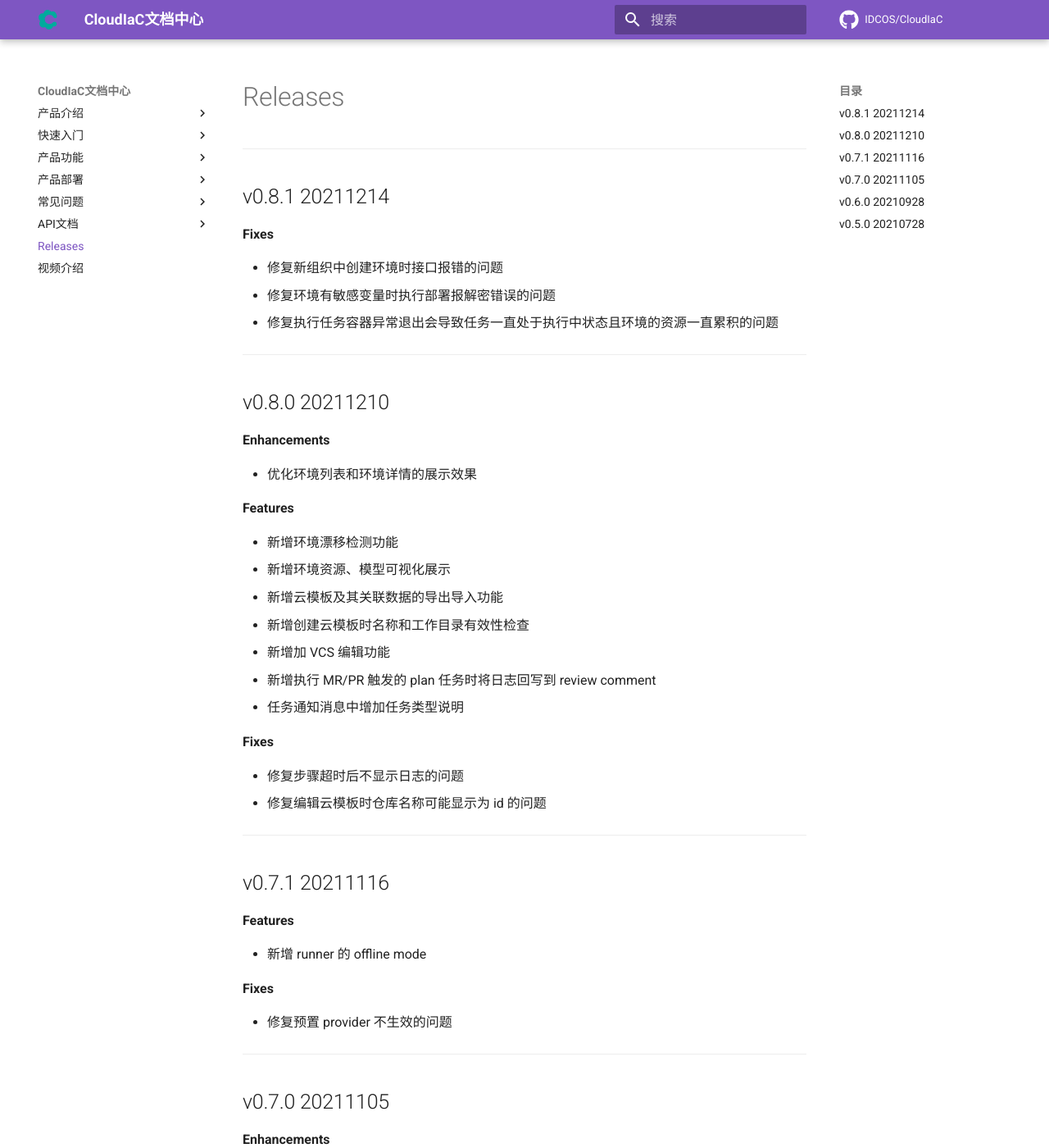
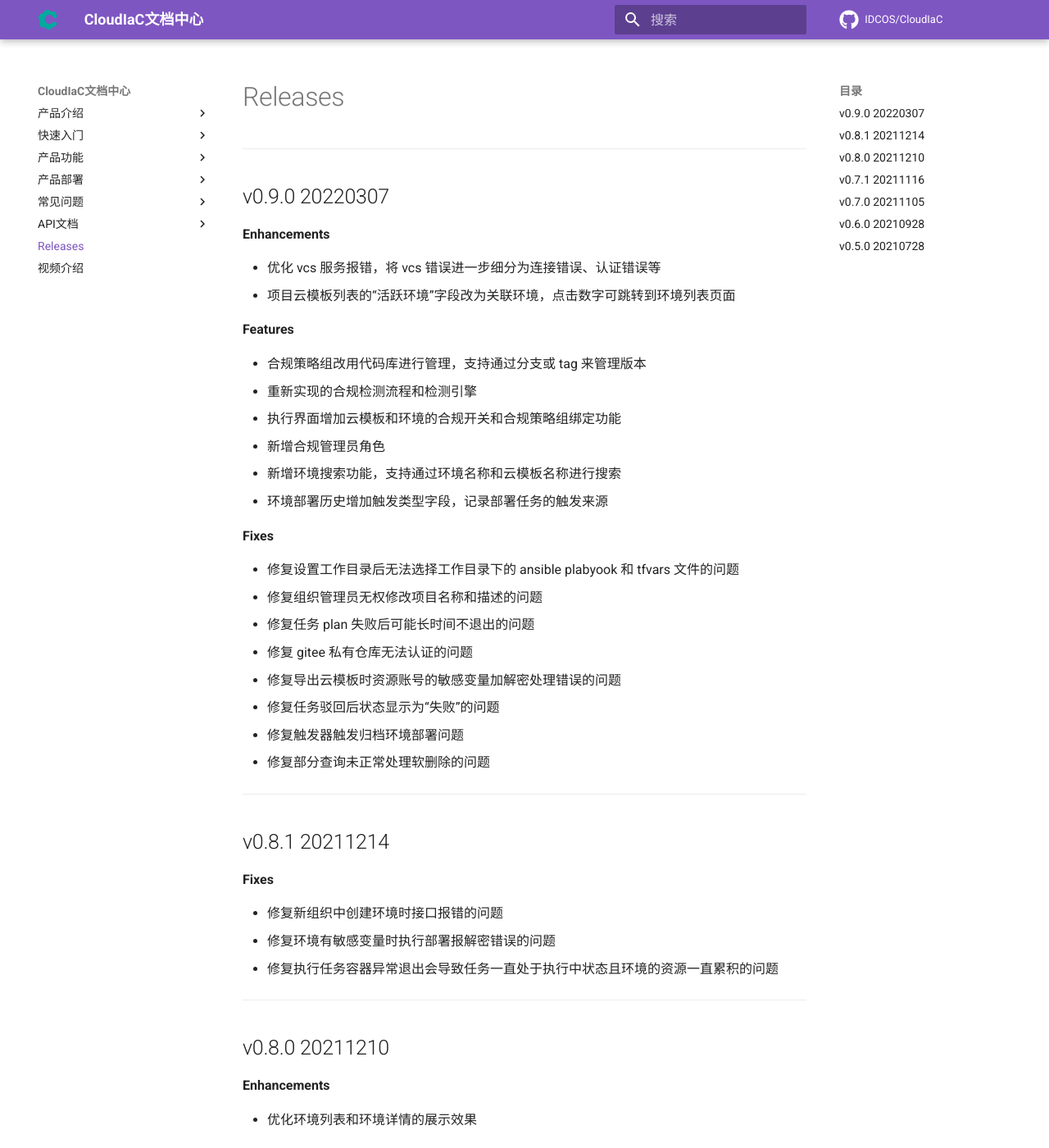
Before and after one commit to idcos/cloudiac, an MkDocs documentation site: the page built from docs/mkdocs/releases.md, in a window 1280 px wide and 1400 px high. Shown: the whole window at 82% size. Built offline with MkDocs 1.6.1 and Material for MkDocs 9.7.7, drawn with Linux system fonts in a browser that asks for light colours; comment, search, counter and statistics services are not loaded; the version menu is left out.

Commit message:
Release v0.9.0

```diff
--- a/docs/mkdocs/releases.md
+++ b/docs/mkdocs/releases.md
@@ -1,4 +1,32 @@
 # Releases
+
+------
+## v0.9.0 20220307
+**Enhancements**
+
+- 优化 vcs 服务报错，将 vcs 错误进一步细分为连接错误、认证错误等
+- 项目云模板列表的“活跃环境”字段改为关联环境，点击数字可跳转到环境列表页面
+
+**Features**
+
+- 合规策略组改用代码库进行管理，支持通过分支或 tag 来管理版本
+- 重新实现的合规检测流程和检测引擎
+- 执行界面增加云模板和环境的合规开关和合规策略组绑定功能
+- 新增合规管理员角色
+- 新增环境搜索功能，支持通过环境名称和云模板名称进行搜索
+- 环境部署历史增加触发类型字段，记录部署任务的触发来源
+
+**Fixes**
+
+- 修复设置工作目录后无法选择工作目录下的 ansible plabyook 和 tfvars 文件的问题
+- 修复组织管理员无权修改项目名称和描述的问题
+- 修复任务 plan 失败后可能长时间不退出的问题
+- 修复 gitee 私有仓库无法认证的问题
+- 修复导出云模板时资源账号的敏感变量加解密处理错误的问题
+- 修复任务驳回后状态显示为“失败”的问题
+- 修复触发器触发归档环境部署问题
+- 修复部分查询未正常处理软删除的问题
+
 
 ------
 ## v0.8.1 20211214
```
Also changed, not shown: CHANGELOG.md (+67 -0 lines), changelog.json (+28 -0 lines), docs/mkdocs/product-deploy/container.md (+3 -3 lines), docs/mkdocs/product-deploy/host.md (+2 -2 lines), 1 other file.
